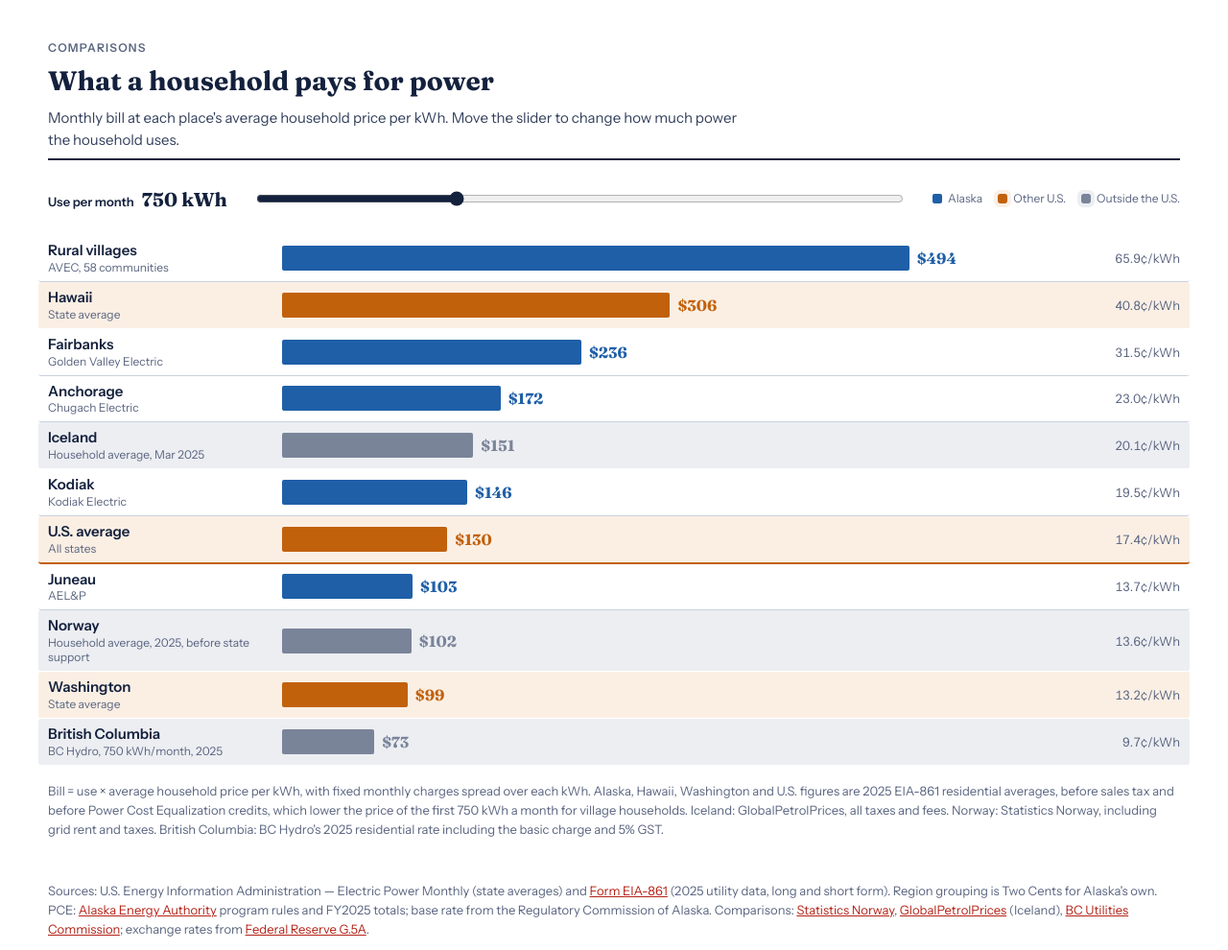
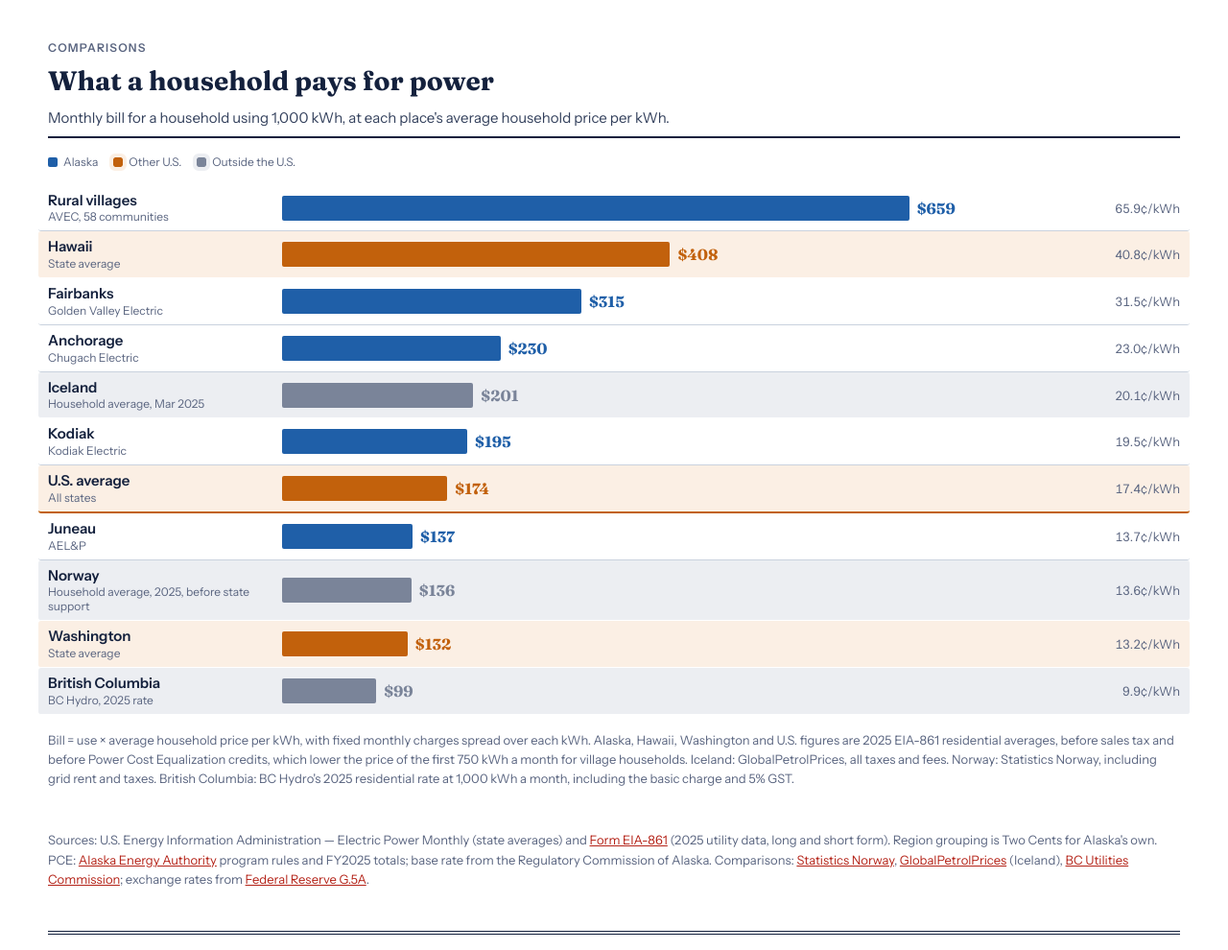
Before and after one commit to sg23234/twocentsforalaska, a plain HTML site: page site/electricity/index.html in a window 1280 px wide. Shown: the part 5340-6330 px from the top of the page at 96% size. Drawn offline with Linux system fonts and the light colour scheme.

Commit message:
Household comparison: fixed 1,000 kWh a month
Co-Authored-By: Claude Opus 5.5 <noreply@anthropic.com>
Claude-Session: https://claude.ai/code/session_01PQbnMZEZbZzpNaXSAyXRFV

```diff
--- a/site/electricity/index.html
+++ b/site/electricity/index.html
@@ -220,11 +220,9 @@ footer{border-top:4px double var(--ink);padding-top:14px;font-size:13px;color:va
 
 <section class="sec" aria-labelledby="h-lad">
   <div class="sech"><span class="kick">Comparisons</span><h2 id="h-lad">What a household pays for power</h2>
-    <p>Monthly bill at each place's average household price per kWh. Move the slider to change how much power the household uses.</p></div>
+    <p>Monthly bill for a household using 1,000 kWh, at each place's average household price per kWh.</p></div>
   <div class="cmp">
     <div class="cmp-ctl">
-      <label for="cmp-k">Use per month <b id="cmp-kv">750 kWh</b></label>
-      <input id="cmp-k" type="range" min="200" max="2000" step="50" value="750">
       <div class="key"><span><i style="background:var(--ak)"></i>Alaska</span><span><i style="background:var(--us);outline:4px solid #FBEFE4"></i>Other U.S.</span><span><i style="background:#7A8499;outline:4px solid #ECEEF2"></i>Outside the U.S.</span></div>
     </div>
     <div id="cmp-rows" role="list"></div>
@@ -443,7 +441,7 @@ window.SNAPSHOT = {"energy":{"series":{"AK-ALL":{"dates":["2001-01-01","2001-02-
     const ABROAD = [
       {l: 'Iceland', d: 'Household average, Mar 2025', v: 20.1},
       {l: 'Norway', d: 'Household average, 2025, before state support', v: 13.6},
-      {l: 'British Columbia', d: 'BC Hydro, 750 kWh/month, 2025', v: 9.7},
+      {l: 'British Columbia', d: 'BC Hydro, 2025 rate', v: 9.9},
     ];
     const PLACES = [  // one place for each part of Alaska
       [/^Alaska Village Elec/, 'Rural villages', 'AVEC, 58 communities'],
@@ -466,15 +464,15 @@ window.SNAPSHOT = {"energy":{"series":{"AK-ALL":{"dates":["2001-01-01","2001-02-
       <div class="ck">${fmt(r.v, 1)}¢/kWh</div></div>`).join('');
     const rowEls = [...$('cmp-rows').children];
     function cmp() {
-      const k = +$('cmp-k').value; $('cmp-kv').textContent = fmt(k) + ' kWh';
+      const k = 1000;
       crows.forEach((r, i) => {
         const pct = r.v / VMAX * 78, el = rowEls[i];
         el.querySelector('.bar').style.width = pct + '%';
         const a = el.querySelector('.amt'); a.textContent = '$' + fmt(k * r.v / 100); a.style.left = `calc(${pct}% + 8px)`;
       });
     }
-    $('cmp-k').addEventListener('input', cmp); cmp();
-    $('ladnote').textContent = `Bill = use × average household price per kWh, with fixed monthly charges spread over each kWh. Alaska, Hawaii, Washington and U.S. figures are ${Y} EIA-861 residential averages, before sales tax and before Power Cost Equalization credits, which lower the price of the first 750 kWh a month for village households. Iceland: GlobalPetrolPrices, all taxes and fees. Norway: Statistics Norway, including grid rent and taxes. British Columbia: BC Hydro's 2025 residential rate including the basic charge and 5% GST.`;
+    cmp();
+    $('ladnote').textContent = `Bill = use × average household price per kWh, with fixed monthly charges spread over each kWh. Alaska, Hawaii, Washington and U.S. figures are ${Y} EIA-861 residential averages, before sales tax and before Power Cost Equalization credits, which lower the price of the first 750 kWh a month for village households. Iceland: GlobalPetrolPrices, all taxes and fees. Norway: Statistics Norway, including grid rent and taxes. British Columbia: BC Hydro's 2025 residential rate at 1,000 kWh a month, including the basic charge and 5% GST.`;
     $('src').innerHTML = `Sources: U.S. Energy Information Administration — Electric Power Monthly (state averages) and <a href="https://www.eia.gov/electricity/data/eia861/">Form EIA-861</a> (${Y} utility data, long and short form). Region grouping is Two Cents for Alaska's own. PCE: <a href="https://www.akenergyauthority.org/What-We-Do/Power-Cost-Equalization">Alaska Energy Authority</a> program rules and FY2025 totals; base rate from the Regulatory Commission of Alaska. Comparisons: <a href="https://www.ssb.no/en/energi-og-industri/energi/statistikk/elektrisitetspriser">Statistics Norway</a>, <a href="https://www.globalpetrolprices.com/Iceland/electricity_prices/">GlobalPetrolPrices</a> (Iceland), <a href="https://www.bcuc.com/WhatWeDo/ResidentialEnergyRates">BC Utilities Commission</a>; exchange rates from <a href="https://www.federalreserve.gov/releases/g5a/">Federal Reserve G.5A</a>.`;
   }
 
```
Also changed, not shown: site/sources/index.html (+2 -2 lines).
